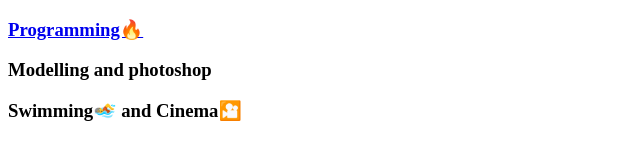
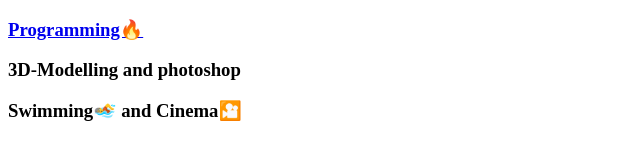
Before and after one commit to innovatorH/cv, a plain HTML site: page Hobbies.html in a window 1280 px wide. Shown: the full height of the page, 0-640 px from the left. Drawn offline with Linux system fonts and the light colour scheme.

Commit message:
Update Hobbies.html

```diff
--- a/Hobbies.html
+++ b/Hobbies.html
@@ -7,7 +7,7 @@
   <body>
 
       <h3><a href="https://www.coursera.org/articles/what-is-programming">Programming🔥</a></h3>
-      <h3>Modelling and photoshop</h3>
+      <h3>3D-Modelling and photoshop</h3>
       <h3>Swimming🏊 and Cinema🎦</h3>
 
   </body>
```
